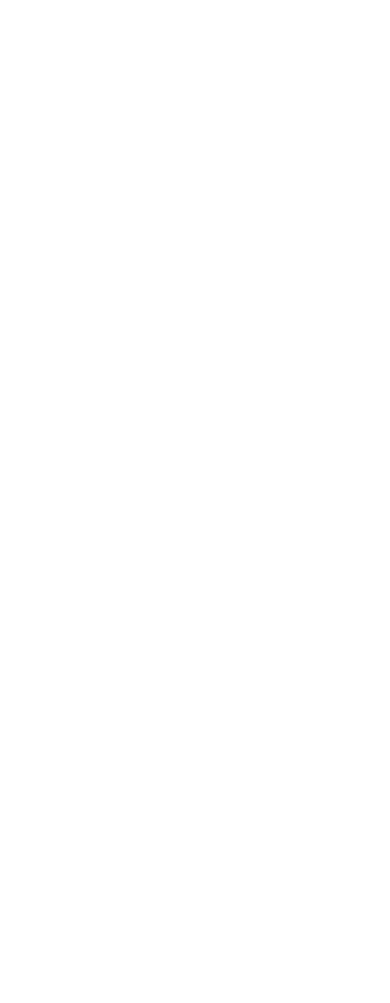
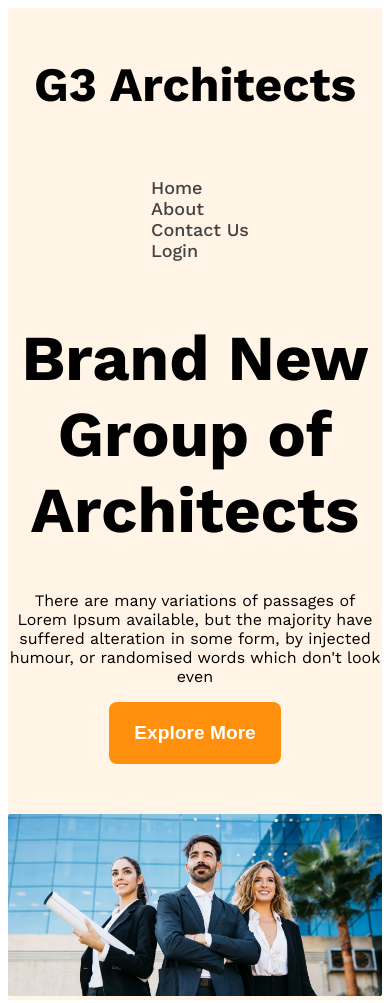
Before and after one commit to Rehana-27/g-3-architecture-responsive, a plain HTML site: page index.html in a window 390 px wide. Before the commit the page ends 844 px from the top, so only its background shows below. Drawn offline with nearby package versions, Linux system fonts and the light colour scheme.

Commit message:
nav and banner complete with responsive

```diff
--- a/index.html
+++ b/index.html
@@ -6,8 +6,26 @@
     <title>G-3 Architecture</title>
     <link rel="stylesheet" href="styles/architect.css">
 </head>
-<body>
-    <header>
+<body class="work-sans-font">
+    <header class="bg-light">
+        <nav class="navbar display-flex">
+            <h3 class="brand-name">G3 Architects</h3>
+            <ul class="nav-links display-flex">
+                <!-- li.nav-item*4>a.nav-link -->
+                <li class="nav-item"><a href="" class="nav-link text-gray">Home</a></li>
+                <li class="nav-item"><a href="" class="nav-link text-gray">About</a></li>
+                <li class="nav-item"><a href="" class="nav-link text-gray">Contact Us</a></li>
+                <li class="nav-item"><a href="" class="nav-link text-gray">Login</a></li>
+            </ul>
+        </nav>
+        <div class="banner">
+         <div class="banner-content">
+            <h1 class="banner-title">Brand New Group of Architects </h1>
+            <p class="banner-description">There are many variations of passages of Lorem Ipsum available, but the majority have suffered alteration in some form, by injected humour, or randomised words which don't look even</p>
+            <button class="btn-primary">Explore More</button>
+         </div>
+            <img class="banner-image" src="images/banner.png" alt="">
+        </div>
 
     </header>
     <main>
--- a/styles/architect.css
+++ b/styles/architect.css
@@ -0,0 +1,91 @@
+
+@import url('https://fonts.googleapis.com/css2?family=Work+Sans:ital,wght@0,100..900;1,100..900&display=swap');
+
+
+.work-sans-font {
+  font-family: "Work Sans", sans-serif;
+  font-optical-sizing: auto;
+  font-weight: 400;
+  font-style: normal;
+}
+
+/* shared styles */
+
+.display-flex{
+    display: flex;
+}
+
+/* dark-2 */
+.text-gray{
+    color: #424242;
+}
+
+/* dark-3 */
+.text-light-gray{
+    color: #727272;
+}
+
+.bg-light{
+    background-color: rgba(255, 144, 14, 0.1);
+}
+
+.btn-primary{
+    background-color: #FF900E;
+    color: white;
+    padding: 20px 25px;
+    font-weight: 600;
+    font-size: 1.20rem;
+    border: none;
+    border-radius: 8px;
+}
+
+/* header styles */
+
+/* navbar styles */
+
+.navbar{
+    justify-content: space-between;
+    align-items: center;
+}
+.brand-name{
+    font-weight: 700;
+    font-size: 3rem;
+}
+.nav-item{
+    list-style: none;
+    margin-right: 30px;
+}
+.nav-link{
+    text-decoration: none;
+    font-weight: 500;
+    font-size: 18px;
+}
+ .navbar, .banner{
+    max-width: 1440px;
+    margin: 0 auto;
+}
+
+/* banner styles */
+
+.banner-content{
+    max-width: 850px;
+    margin: 0 auto;
+    text-align: center;
+    margin-bottom: 50px;
+}
+.banner-title{
+    font-weight: 700;
+    font-size: 4rem;
+}
+.banner-image{
+    width: 100%;
+}
+
+
+/* responsive media query */
+
+@media screen and (max-width: 576px) {
+    .navbar, .nav-links{
+        flex-direction: column;
+    }
+}
```
